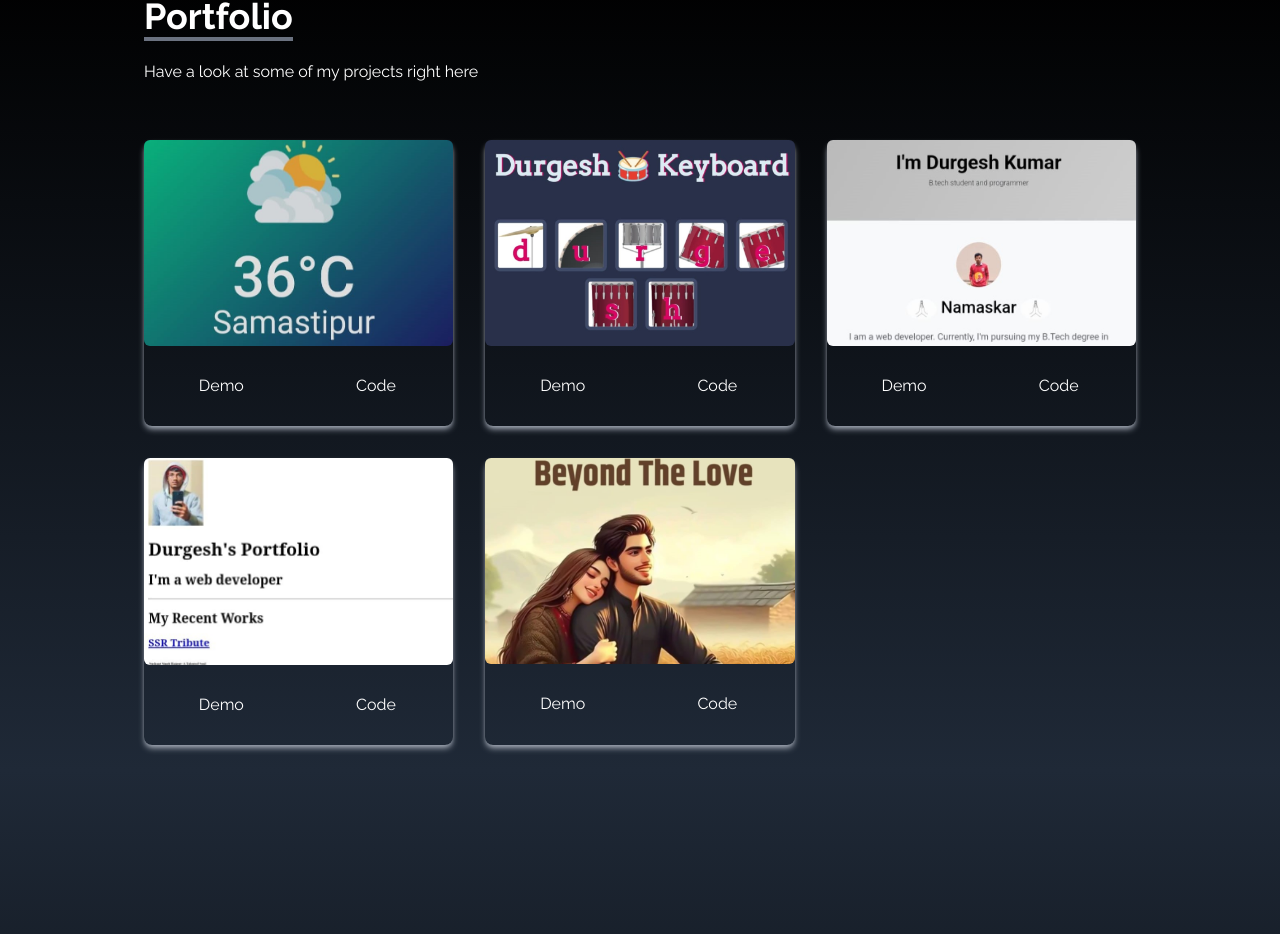
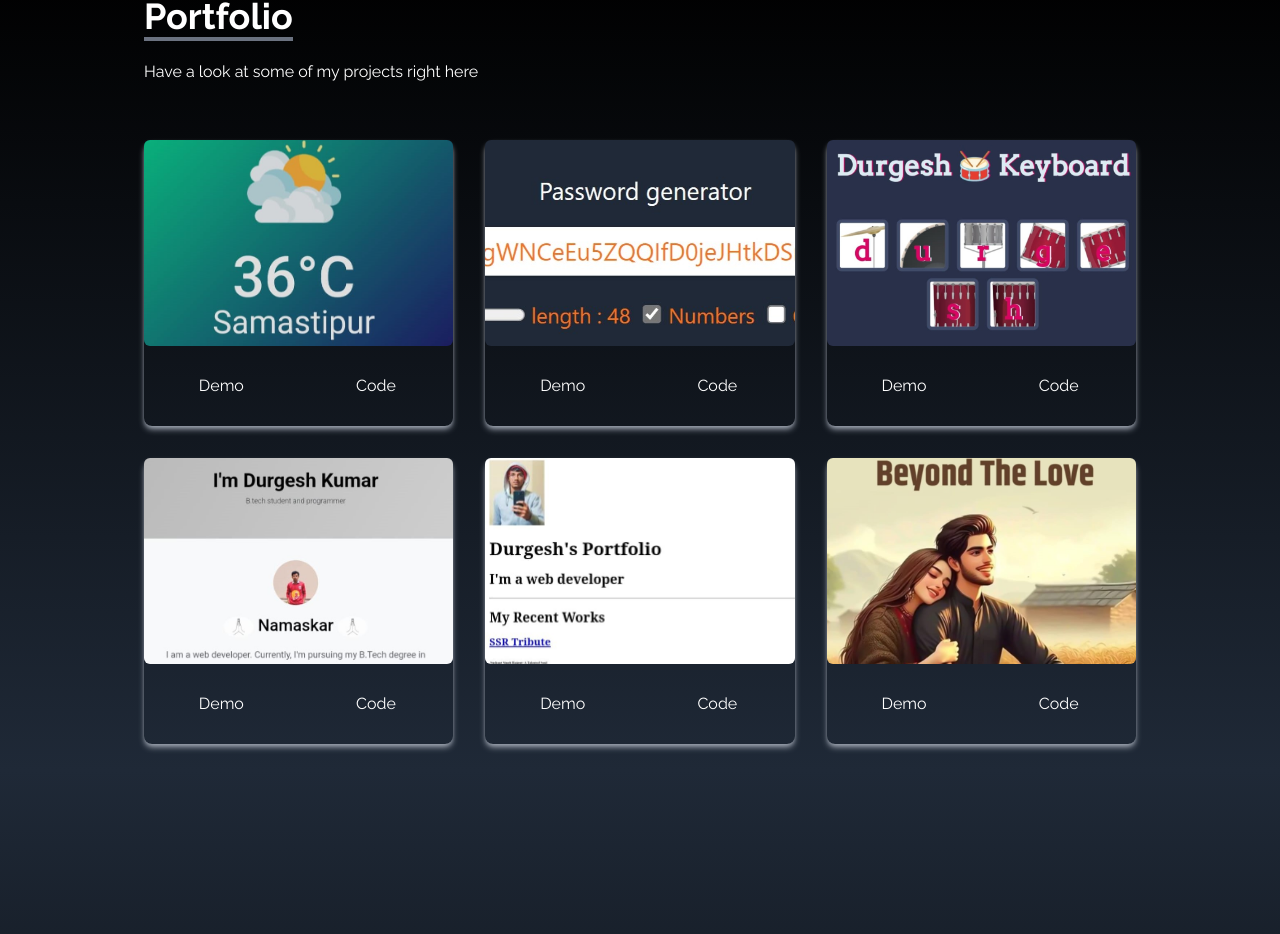
Before and after one commit to 1mansri/react-portfolio, a React (Vite) app: page / in a window 1280 px wide. Shown: the part 1630-2564 px from the top of the page. Built offline with nearby package versions, Linux system fonts and the light colour scheme; a web font is replaced by a local one.

Commit message:
new project added

```diff
--- a/src/components/Portfolio.jsx
+++ b/src/components/Portfolio.jsx
@@ -4,6 +4,7 @@ import cssPortfolio from '../assets/Portfolio/cssPortfolio.jpg'
 import htmlPortfolio from '../assets/Portfolio/htmlPortfolio.jpg'
 import novel from '../assets/Portfolio/novel.jpg'
 import weather from '../assets/Portfolio/weather.jpg'
+import passChanger from '../assets/Portfolio/passChanger.jpeg'
 
 export const Portfolio = () => {
 
@@ -16,24 +17,30 @@ export const Portfolio = () => {
         },
         {
             id: 2,
+            src: passChanger,
+            demo: 'https://passwordchanger.netlify.app/',
+            code: 'https://github.com/1mansri/Password-Changer'
+        },
+        {
+            id: 3,
             src: javascriptProject,
             demo: 'https://1mansri.github.io/Durgesh-keyboard/',
             code: 'https://github.com/1mansri/Durgesh-keyboard'
         },
         {
-            id: 3,
+            id: 4,
             src: cssPortfolio,
             demo: 'https://1mansri.github.io/Durgesh-Kumar/',
             code: 'https://github.com/1mansri/Durgesh-Kumar'
         },
         {
-            id: 4,
+            id: 5,
             src: htmlPortfolio,
             demo: 'https://1mansri.github.io/Work-of-Durgesh/',
             code: 'https://github.com/1mansri/Work-of-Durgesh'
         },
         {
-            id: 5,
+            id: 6,
             src: novel,
             demo: 'https://www.pocketnovel.com/novel/5981e851f84273c250e384349f3000cf23cfa9fb',
             code: 'https://www.yourquote.in/aman-sri-doxjv/quotes'
```
Also changed, not shown: src/assets/Portfolio/passChanger.jpeg.
